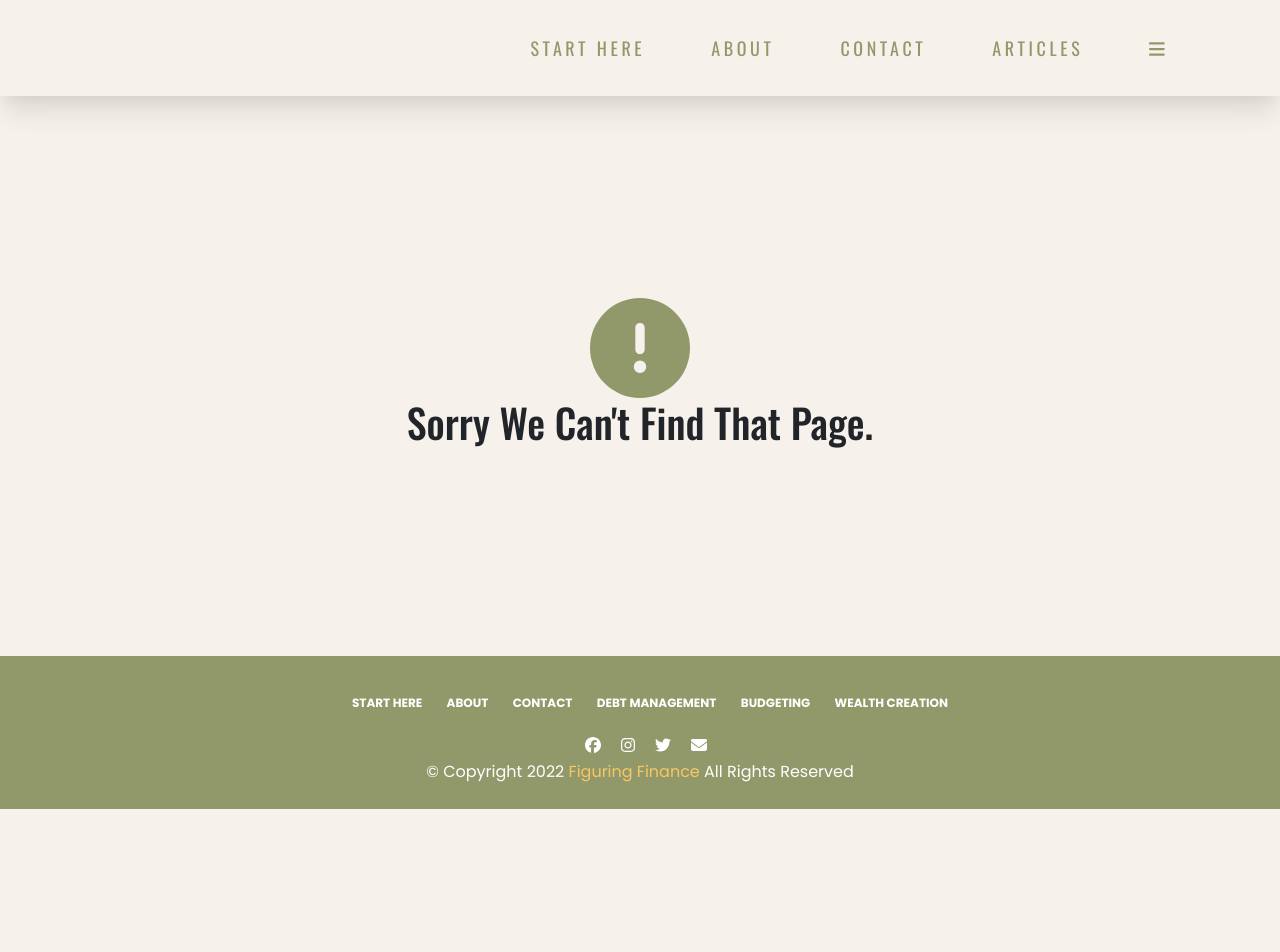
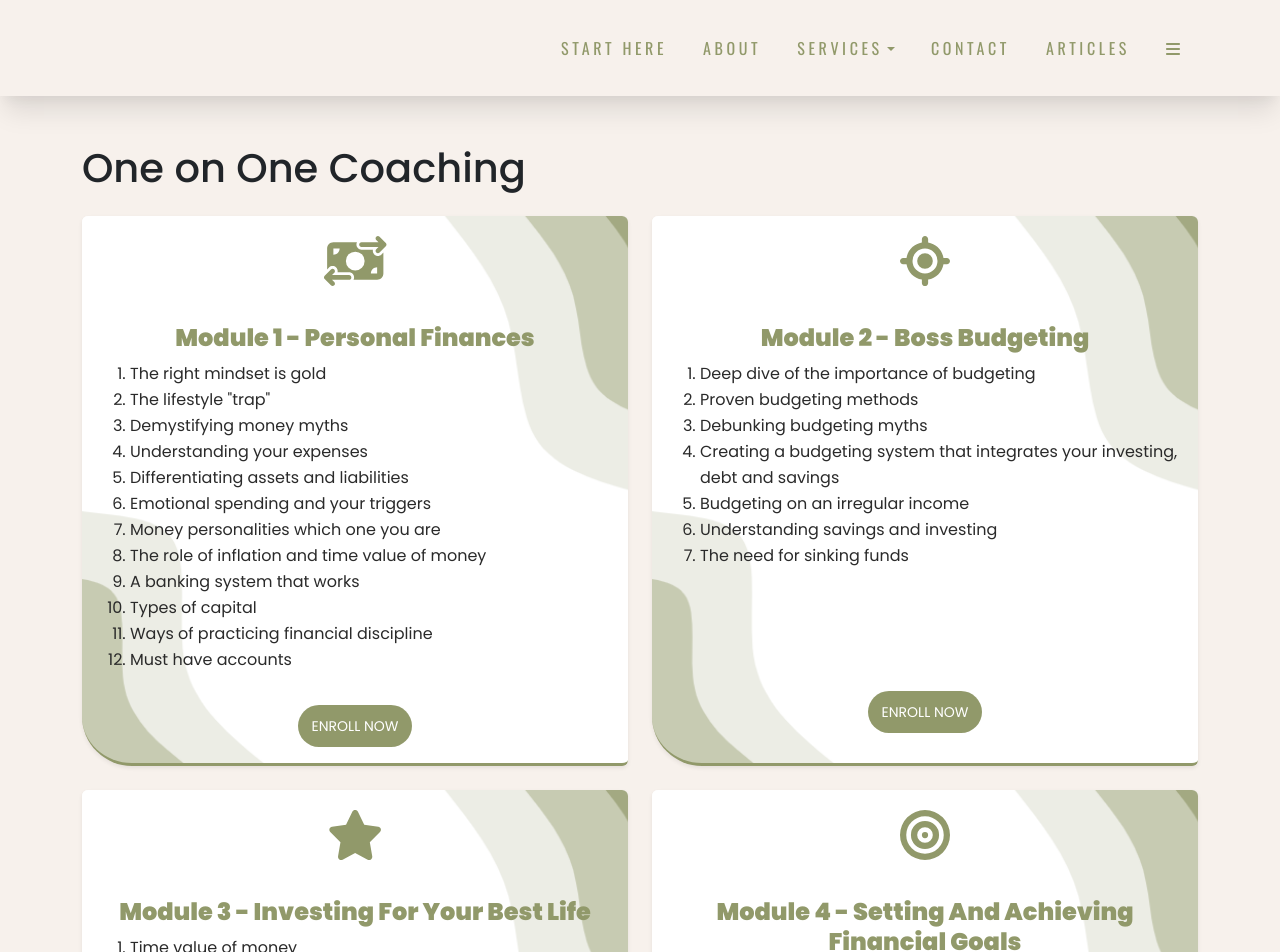
Before and after one commit to WilsonKinyua/figuring-finance, a React (Create React App) app: page /services/1-1-coaching in a window 1280 px wide. Shown: the top 952 px of the page. Before the commit the page ends 809 px from the top, so only its background shows below. Built offline with nearby package versions, Linux system fonts and the light colour scheme.

Commit message:
One on One Coaching page implemented

```diff
--- a/src/__responsive.scss
+++ b/src/__responsive.scss
@@ -106,6 +106,10 @@
   .podcast .h2 {
     font-size: 30px;
   }
+
+  .coaching .card {
+    height: auto;
+  }
 }
 
 @media only screen and (max-width: 992px) {
--- a/src/components/Navbar.tsx
+++ b/src/components/Navbar.tsx
@@ -112,6 +112,27 @@ export default function Navbar() {
                     About
                   </Link>
                 </li>
+                <li className="nav-item dropdown">
+                  <a
+                    className="nav-link dropdown-toggle"
+                    role="button"
+                    data-bs-toggle="dropdown"
+                    aria-expanded="false"
+                    href="#"
+                  >
+                    Services
+                  </a>
+                  <ul className="dropdown-menu">
+                    <li className="nav-item">
+                      <Link
+                        to="/services/1-1-coaching"
+                        className="dropdown-item"
+                      >
+                        1:1 Coaching
+                      </Link>
+                    </li>
+                  </ul>
+                </li>
                 <li className="nav-item">
                   <Link to="/contact" className="nav-link">
                     Contact
--- a/src/index.tsx
+++ b/src/index.tsx
@@ -11,6 +11,7 @@ import BlogDetails from "./pages/BlogDetails";
 import NotFound from "./components/NotFound";
 import AboutUs from "./pages/AboutUs";
 import ContactUs from "./pages/ContactUs";
+import OneOnOneCoaching from "./pages/services/OneOnOneCoaching";
 
 const root = ReactDOM.createRoot(
   document.getElementById("root") as HTMLElement
@@ -23,6 +24,7 @@ root.render(
         <Route path="/" element={<Home />} />
         <Route path="/about" element={<AboutUs />} />
         <Route path="/contact" element={<ContactUs />} />
+        <Route path="/services/1-1-coaching" element={<OneOnOneCoaching />} />
         <Route path="/articles" element={<Blog />} />
         <Route path="/article/:blogSlug" element={<BlogDetails />} />
         <Route path="*" element={<NotFound />} />
--- /dev/null
+++ b/src/pages/services/OneOnOneCoaching.tsx
@@ -0,0 +1,167 @@
+import {
+  faBullseye,
+  faLocationCrosshairs,
+  faMoneyBillTransfer,
+  faMound,
+  faStar,
+} from "@fortawesome/free-solid-svg-icons";
+import { FontAwesomeIcon } from "@fortawesome/react-fontawesome";
+import { Link } from "react-router-dom";
+
+export default function OneOnOneCoaching() {
+  return (
+    <div className="coaching">
+      <div className="container">
+        <div className="row">
+          <div className="col-md-12 pt-5 pb-3">
+            <h1>One on One Coaching</h1>
+          </div>
+          <div className="col-md-6">
+            <div className="card border-none mb-4 shadow-sm">
+              <div className="text-center">
+                <FontAwesomeIcon icon={faMoneyBillTransfer} />
+              </div>
+              <div className="card-body">
+                <h4 className="text-center text-capitalize">
+                  <span className="module">Module 1</span> - Personal Finances
+                </h4>
+                <ol>
+                  <li>The right mindset is gold</li>
+                  <li>The lifestyle "trap"</li>
+                  <li>Demystifying money myths</li>
+                  <li>Understanding your expenses</li>
+                  <li>Differentiating assets and liabilities</li>
+                  <li>Emotional spending and your triggers</li>
+                  <li>Money personalities which one you are</li>
+                  <li>The role of inflation and time value of money</li>
+                  <li>A banking system that works</li>
+                  <li>Types of capital</li>
+                  <li>Ways of practicing financial discipline</li>
+                  <li>Must have accounts</li>
+                </ol>
+              </div>
+              <div className="text-center">
+                <Link to="#" className="btn btn-primary btn-enroll-now">
+                  Enroll Now
+                </Link>
+              </div>
+            </div>
+          </div>
+          <div className="col-md-6">
+            <div className="card border-none mb-4 shadow-sm">
+              <div className="text-center">
+                <FontAwesomeIcon icon={faLocationCrosshairs} />
+              </div>
+              <div className="card-body">
+                <h4 className="text-center text-capitalize">
+                  <span className="module">Module 2</span> - Boss Budgeting
+                </h4>
+                <ol>
+                  <li>Deep dive of the importance of budgeting</li>
+                  <li>Proven budgeting methods</li>
+                  <li>Debunking budgeting myths</li>
+                  <li>
+                    Creating a budgeting system that integrates your investing,
+                    debt and savings
+                  </li>
+                  <li>Budgeting on an irregular income</li>
+                  <li>Understanding savings and investing</li>
+                  <li>The need for sinking funds</li>
+                </ol>
+              </div>
+              <div className="text-center">
+                <Link to="#" className="btn btn-primary btn-enroll-now">
+                  Enroll Now
+                </Link>
+              </div>
+            </div>
+          </div>
+          <div className="col-md-6">
+            <div className="card border-none mb-4 shadow-sm">
+              <div className="text-center">
+                <FontAwesomeIcon icon={faStar} />
+              </div>
+              <div className="card-body">
+                <h4 className="text-center text-capitalize">
+                  <span className="module">Module 3</span> - Investing for your
+                  best Life
+                </h4>
+                <ol>
+                  <li>Time value of money</li>
+                  <li>How investing works and compound interest</li>
+                  <li>Difference with savings and investing</li>
+                  <li>Learning how to do due diligence on investments</li>
+                  <li>Unit Trusts</li>
+                  <li>T-bills and bonds</li>
+                  <li>Stock Market</li>
+                  <li>Retirement planning</li>
+                  <li>Avenue of savings</li>
+                  <li>Financial and business analysis</li>
+                  <li>Creating an investment plan</li>
+                  <li>Tips to keep you on track with your investments</li>
+                </ol>
+              </div>
+              <div className="text-center">
+                <Link to="#" className="btn btn-primary btn-enroll-now">
+                  Enroll Now
+                </Link>
+              </div>
+            </div>
+          </div>
+          <div className="col-md-6">
+            <div className="card border-none mb-4 shadow-sm">
+              <div className="text-center">
+                <FontAwesomeIcon icon={faBullseye} />
+              </div>
+              <div className="card-body">
+                <h4 className="text-center text-capitalize">
+                  <span className="module">Module 4</span> - Setting And
+                  Achieving Financial Goals
+                </h4>
+                <ol>
+                  <li>Unpacking your Value-system</li>
+                  <li>Knowing your why</li>
+                  <li>Effective goal-setting skills</li>
+                  <li>Creating your financial goals plan</li>
+                  <li>Strategies to reach your financial goals</li>
+                  <li>Factors to consider in financial planning</li>
+                </ol>
+              </div>
+              <div className="text-center">
+                <Link to="#" className="btn btn-primary btn-enroll-now">
+                  Enroll Now
+                </Link>
+              </div>
+            </div>
+          </div>
+          <div className="col-md-6">
+            <div className="card border-none mb-4 shadow-sm">
+              <div className="text-center">
+                <FontAwesomeIcon icon={faMound} />
+              </div>
+              <div className="card-body">
+                <h4 className="text-center text-capitalize">
+                  <span className="module">Module 5</span> - Debt Ditcher
+                </h4>
+                <ol>
+                  <li>Debt repayment avenues (Strategies to deal with debt)</li>
+                  <li>Understanding interest when dealing with debt</li>
+                  <li>Good vs. Bad debt</li>
+                  <li>Creating plan to clear debt</li>
+                  <li>Prioritizing your debt</li>
+                  <li>Strategies for debt pay off methods</li>
+                  <li>Tips and tricks to stay out of debt</li>
+                </ol>
+              </div>
+              <div className="text-center">
+                <Link to="#" className="btn btn-primary btn-enroll-now">
+                  Enroll Now
+                </Link>
+              </div>
+            </div>
+          </div>
+        </div>
+      </div>
+    </div>
+  );
+}
--- a/src/style.scss
+++ b/src/style.scss
@@ -7,7 +7,6 @@ $poppins: "Poppins", sans-serif;
 $yellow-color: #f8c765;
 $green-color: #91996a;
 $light-green: #cbccb4;
-$lighter-green: #91996a;
 $light-yellow: #cea78b;
 
 body {
@@ -75,7 +74,7 @@ p {
   border: none;
   &:hover {
     cursor: pointer;
-    color: $lighter-green;
+    color: $green-color;
   }
 }
 
@@ -103,6 +102,11 @@ p {
     background-color: $main-color;
     color: #fbf9f6;
   }
+}
+
+.btn-enroll-now {
+  border-radius: 50px;
+  margin-bottom: 30px;
 }
 
 .btn-bg-secondary {
@@ -137,12 +141,24 @@ p {
   .nav-link {
     line-height: 32px;
     color: $green-color;
-    margin-right: calc(50px / 2);
-    margin-left: calc(50px / 2);
-    font-size: 18px;
+    margin-right: calc(20px / 2);
+    margin-left: calc(20px / 2);
+    font-size: 16px;
     font-weight: 400;
     text-transform: uppercase;
     letter-spacing: 3.6px;
+  }
+
+  .dropdown {
+    .dropdown-menu {
+      .dropdown-item {
+        color: $green-color;
+        &:hover {
+          color: $green-color;
+          background-color: transparent;
+        }
+      }
+    }
   }
 }
 
@@ -561,5 +577,37 @@ p {
     }
   }
 }
+.coaching {
+  font-family: $poppins;
+
+  h4 {
+    font-weight: 900;
+    line-height: 30px;
+    color: $green-color;
+  }
+
+  svg {
+    font-size: 50px;
+    color: $green-color;
+    padding: 20px 10px;
+  }
+  .card {
+    background-image: url("./img/bg-card.png");
+    background-position: center;
+    background-repeat: no-repeat;
+    background-size: cover;
+    border-bottom-left-radius: 50px;
+    border-bottom: 3px solid $green-color;
+    height: 550px;
+  }
+
+  ol {
+    li {
+      line-height: 26px;
+      font-weight: 300;
+      color: #2a2a2a;
+    }
+  }
+}
 
 @import "__responsive";
```
Also changed, not shown: src/fake-backend.tsx (+9 -0 lines), src/img/bg-card.png (added).
